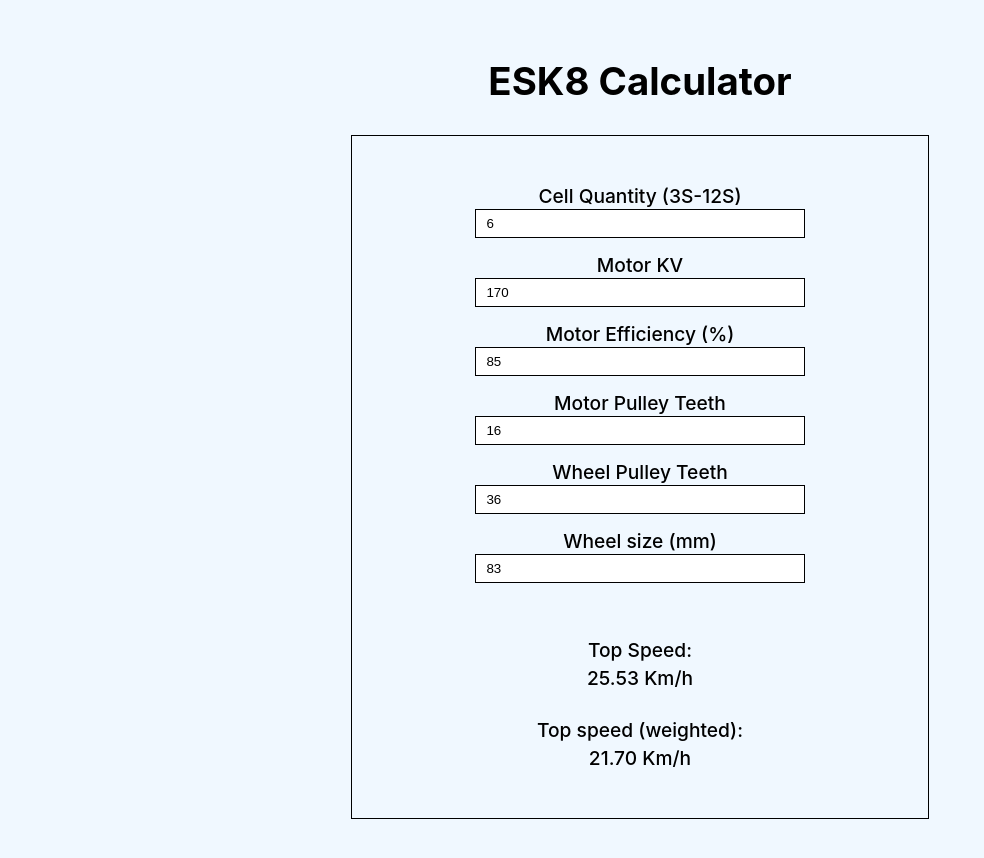
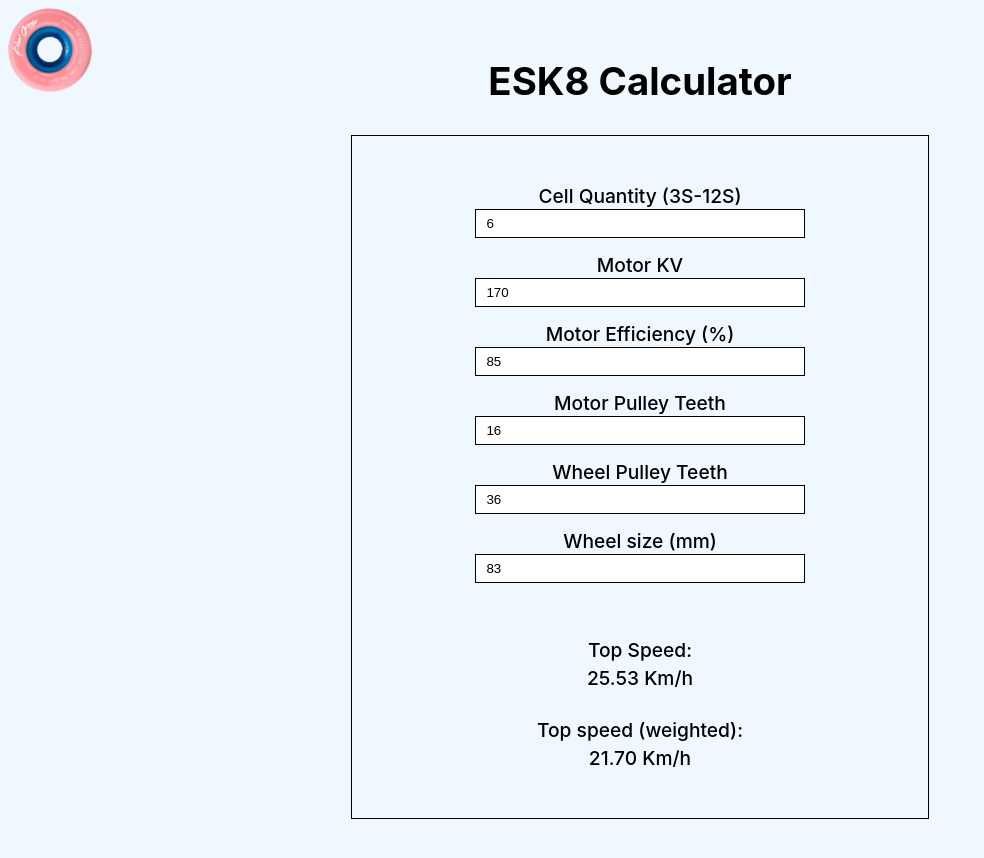
Before and after one commit to VOJAKIS/my-app, an Electron app: page src/index.html in a window 1280 px wide. Shown: the whole page, without its empty margins (0-984 px from the left). Drawn offline with Linux system fonts and the light colour scheme.

Commit message:
Add files via upload

```diff
--- a/src/calculator.js
+++ b/src/calculator.js
@@ -1,15 +1,16 @@
-'use strict';
+// 'use strict';
 
 
 const LIIO = 3.6;
 const LIPO = 3.7;
 const LIFE = 3.2;
 const R = 0.00003728226;
+const mmPix = 3.7795275591;
 
-const getId = (x='') => document.getElementById(x);
-const getIdNumVal = (x='') => Number(document.getElementById(x).value);
-const getTagName = (x='') => document.getElementsByTagName(x);
-
+const getId = (x = '') => document.getElementById(x);
+const getIdNumVal = (x = '') => Number(document.getElementById(x).value);
+const getTagName = (x = '') => document.getElementsByTagName(x);
+var handle;
 
 let App = {
 	IDs: [
@@ -20,15 +21,40 @@ let App = {
 		'Battery Quantity', 'Motor KV', 'Motor Efficiency',
 		'Motor Pulley Teeth', 'Wheel Pulley Teeth', 'Wheel Size'
 	],
-	Wheel: () => {
-		let img = new Image(256,256);
+
+	Wheel: function () {
+		let img = getId('imgwheel');
 		let canvas = getId('wheel');
+		let wheelSize = getIdNumVal('wheelSize');
+		canvas.width = img.width;
+		canvas.height = img.height;
 		let ctx = canvas.getContext('2d');
 
-		img.src = 'images/wheel.jpg';
-		ctx.drawImage(img, 10, 10);
-		console.log('img', img.width, img.height);
+		// Wheel
+		let wheelCirc = Number((wheelSize * Math.PI / 1000).toFixed(4));
+		let mpm = Number((App.Calculate().speedKMH / 0.06).toFixed(4));
+		let wheelRPM = Number(mpm / wheelCirc);
+		let wheelRPS = wheelRPM / 60;
+
+		if (handle != null) {
+			clearInterval(handle)
+		};
+
+		handle = setInterval(Rotate, wheelRPS);
+
+		ctx.translate(canvas.width / 2, canvas.height / 2);
+		function Rotate() {
+			ctx.clearRect(0, 0, canvas.width, canvas.height);
+			// ctx.save();
+			ctx.rotate(wheelRPS * Math.PI / 180);
+			ctx.drawImage(img, -img.width / 2, -img.width / 2);
+			// ctx.restore();
+		}
+
+		console.table({wheelCirc, mph: mpm, wheelRPM, wheelRPS});
+		console.log('handle', handle);
 	},
+
 	Calculate: () => {
 		let V = getIdNumVal('battQuantity') * LIIO;
 		let motor_rpm = getIdNumVal('motorKV') * V;
@@ -41,42 +67,47 @@ let App = {
 
 		getId('top-speed').innerHTML = topSpeed + kmh;
 		getId('top-speed_w').innerHTML = (topSpeed * eff).toFixed(2) + kmh;
-		// console.log('Km/h',topSpeed);
+
+		return {
+			speedKMH: topSpeed,
+			wheelSize: wheelSize,
+		}
 	},
+
 	Set: () => {
 		let x = getTagName('input');
 		for (let i = 0; i < x.length; i++) {
+			x[i].maxLength = 5;
+			x[i].id = App.IDs[i];
 			x[i].setAttribute('type', 'number');
-			x[i].id = App.IDs[i];
-			x[i].maxLength = 5;
-			x[i].addEventListener('input',App.Calculate);
+			x[i].addEventListener('input', App.Wheel);
 			switch (i) {
-				case 0:
+				case 0: //Battery Quantity
 					x[i].min = 3;
 					x[i].max = 12;
 					x[i].value = 6;
 					break;
-				case 1:
+				case 1: //KV
 					x[i].min = 1;
 					x[i].max = Infinity;
 					x[i].value = 170;
 					break;
-				case 2:
+				case 2: // Motor Efficiency
 					x[i].min = 1;
 					x[i].max = 100;
 					x[i].value = 85;
 					break;
-				case 3:
+				case 3: // Motor Pulley Teeth
 					x[i].min = 12;
 					x[i].max = 100;
 					x[i].value = 16;
 					break;
-				case 4:
+				case 4: // Motor Pulley Teeth
 					x[i].min = 12;
 					x[i].max = 100;
 					x[i].value = 36;
 					break;
-				case 5:
+				case 5: // Wheel Size
 					x[i].min = 65;
 					x[i].max = 200;
 					x[i].value = 83;
@@ -86,6 +117,7 @@ let App = {
 			}
 		}
 	},
+
 	Setup: function () {
 		window.onload = () => {
 			this.Set();
--- a/src/index.css
+++ b/src/index.css
@@ -53,5 +53,6 @@ table, th, td {
   position: absolute;
   left: 0;
   top: 0;
-  z-index: -9;
+  z-index: 1000;
+  /* border: 1px solid black; */
 }
--- a/src/index.html
+++ b/src/index.html
@@ -4,7 +4,6 @@
 	<meta charset="UTF-8">
 	<title>ESK8 Calculator</title>
 	<link rel="stylesheet" href="index.css">
-
 </head>
 <body>
 		<!-- <h1>💖 Hello World!</h1>
@@ -46,7 +45,8 @@
 		  </div>
 		</div>
 		</div>
+		<img id="imgwheel" src="./images/wheel-100x100.png" style="display:none;">
 		<canvas id="wheel" width="256" height="256"></canvas>
-      <script src="calculator.js"></script>
+		<script defer src="calculator.js"></script>
 </body>
 </html>
```
Also changed, not shown: src/index.js (+10 -1 lines), 1 other file. Lines whose indentation alone changed are shown as unchanged.
